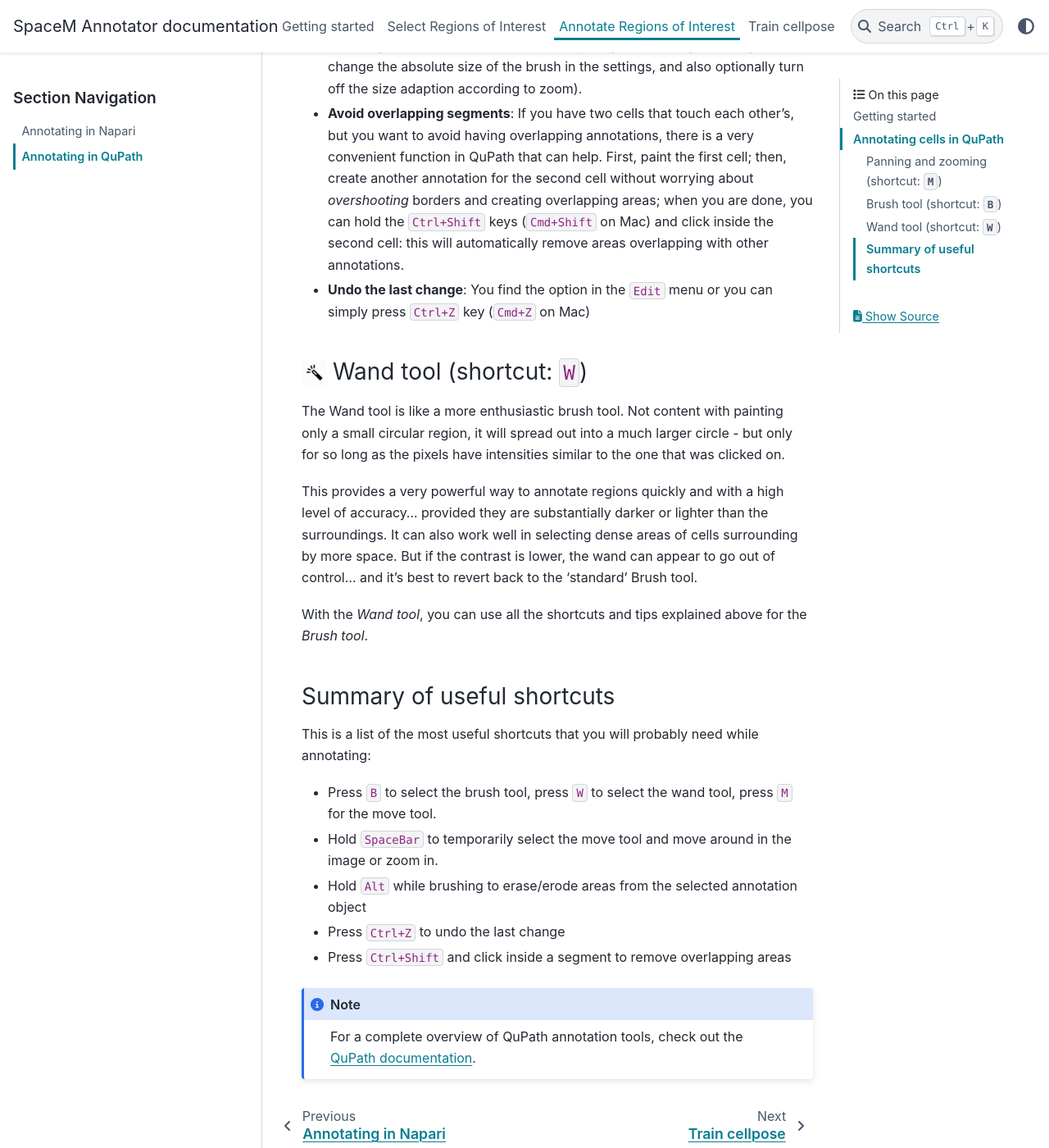
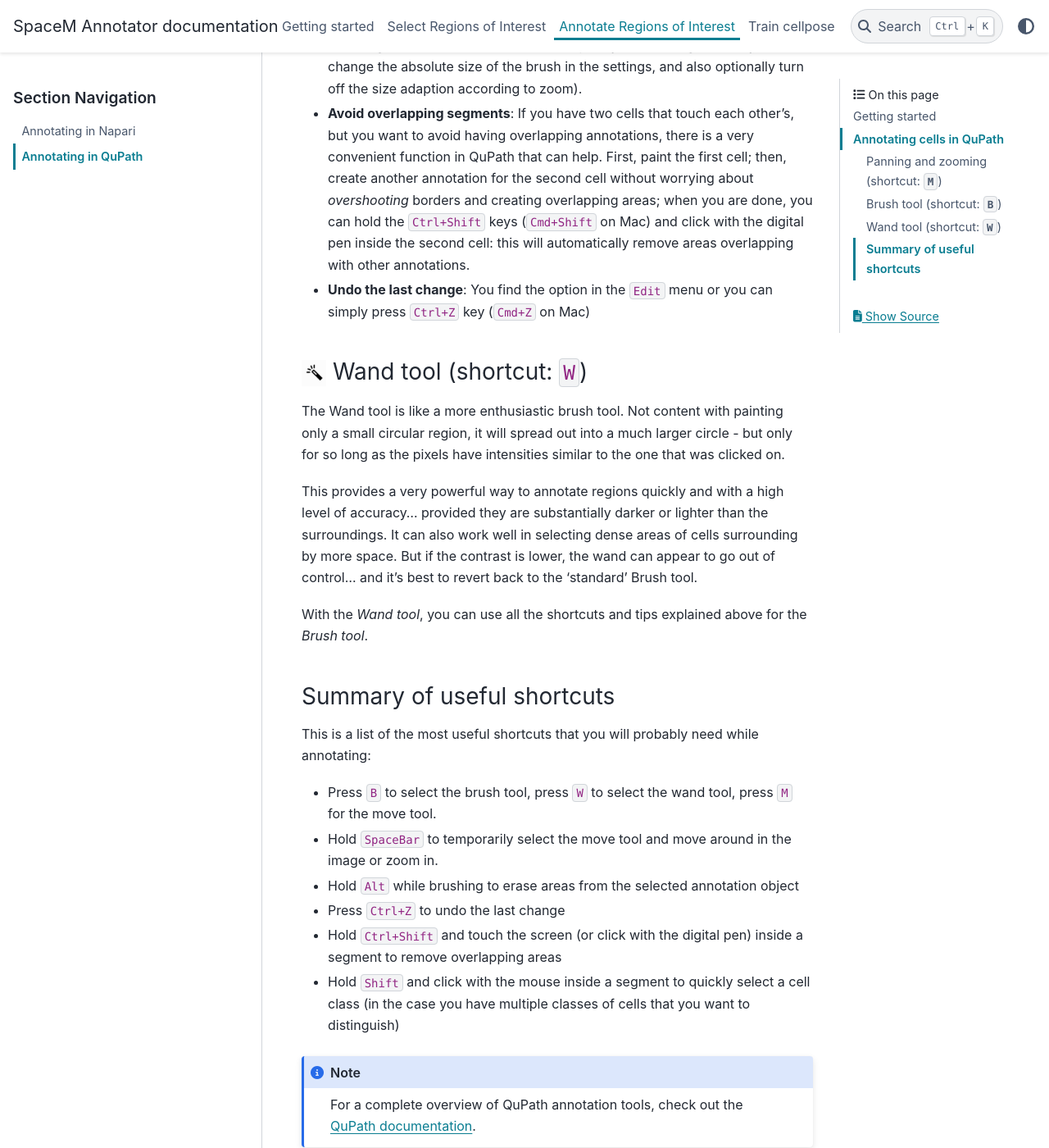
Before and after one commit to abailoni/cellpose-training-gui, a Sphinx documentation site: the page built from docs/spacem_annotator/label_rois/quapth_labeling.md, in a window 1280 px wide and 1400 px high, scrolled down 3854 px. Shown: the whole window at 82% size. Built offline with Sphinx 7.4.7 and the PyData theme 0.15.4, drawn with Linux system fonts in a browser that asks for light colours.

Commit message:
Minor changes

```diff
--- a/docs/spacem_annotator/label_rois/quapth_labeling.md
+++ b/docs/spacem_annotator/label_rois/quapth_labeling.md
@@ -111,7 +111,7 @@ This would have limited call for excitement, but the _Brush tool_ within QuPath
 - **Updating the annotation of a cell**: Start using the brush inside an existing annotation object/cell and drag the mouse around to extend the annotated area.
 - **Eraser:** Holding down the `Alt` key (or `Option` key on Mac) while using the brush causes it to ‘subtract’ regions... basically acting as an eraser (or painterly equivalent).
 - **Adaptive brush size**: _The size of the brush adapts according to magnification._ In other words, if you zoom in then the brush effectively paints small regions - while zoomed out it can quickly mark in large areas (you can change the absolute size of the brush in the settings, and also optionally turn off the size adaption according to zoom).
-- **Avoid overlapping segments**: If you have two cells that touch each other's, but you want to avoid having overlapping annotations, there is a very convenient function in QuPath that can help. First, paint the first cell; then, create another annotation for the second cell without worrying about _overshooting_ borders and creating overlapping areas; when you are done, you can hold the `Ctrl+Shift` keys (`Cmd+Shift` on Mac) and click inside the second cell: this will automatically remove areas overlapping with other annotations.
+- **Avoid overlapping segments**: If you have two cells that touch each other's, but you want to avoid having overlapping annotations, there is a very convenient function in QuPath that can help. First, paint the first cell; then, create another annotation for the second cell without worrying about _overshooting_ borders and creating overlapping areas; when you are done, you can hold the `Ctrl+Shift` keys (`Cmd+Shift` on Mac) and click with the digital pen inside the second cell: this will automatically remove areas overlapping with other annotations.
 - **Undo the last change**: You find the option in the `Edit` menu or you can simply press `Ctrl+Z` key (`Cmd+Z` on Mac)
 
 [comment]: <> (- If you hold the `Shift` key while using the brush, you make sure to extend the annotation of the selected object &#40;without creating a new object&#41;. Currently, on a Windows tablet holding the `Shift` key does not work correctly &#40;it instead zooms in and out&#41;.)
@@ -128,9 +128,10 @@ With the _Wand tool_, you can use all the shortcuts and tips explained above for
 This is a list of the most useful shortcuts that you will probably need while annotating:
 - Press `B` to select the brush tool, press `W` to select the wand tool, press `M` for the move tool.
 - Hold `SpaceBar` to temporarily select the move tool and move around in the image or zoom in.
-- Hold `Alt` while brushing to erase/erode areas from the selected annotation object
+- Hold `Alt` while brushing to erase areas from the selected annotation object
 - Press `Ctrl+Z` to undo the last change
-- Press `Ctrl+Shift` and click inside a segment to remove overlapping areas
+- Hold `Ctrl+Shift` and touch the screen (or click with the digital pen) inside a segment to remove overlapping areas
+- Hold `Shift` and click with the mouse inside a segment to quickly select a cell class (in the case you have multiple classes of cells that you want to distinguish)
 
 
 ::::{note}
```
Also changed, not shown: 1 other file.
